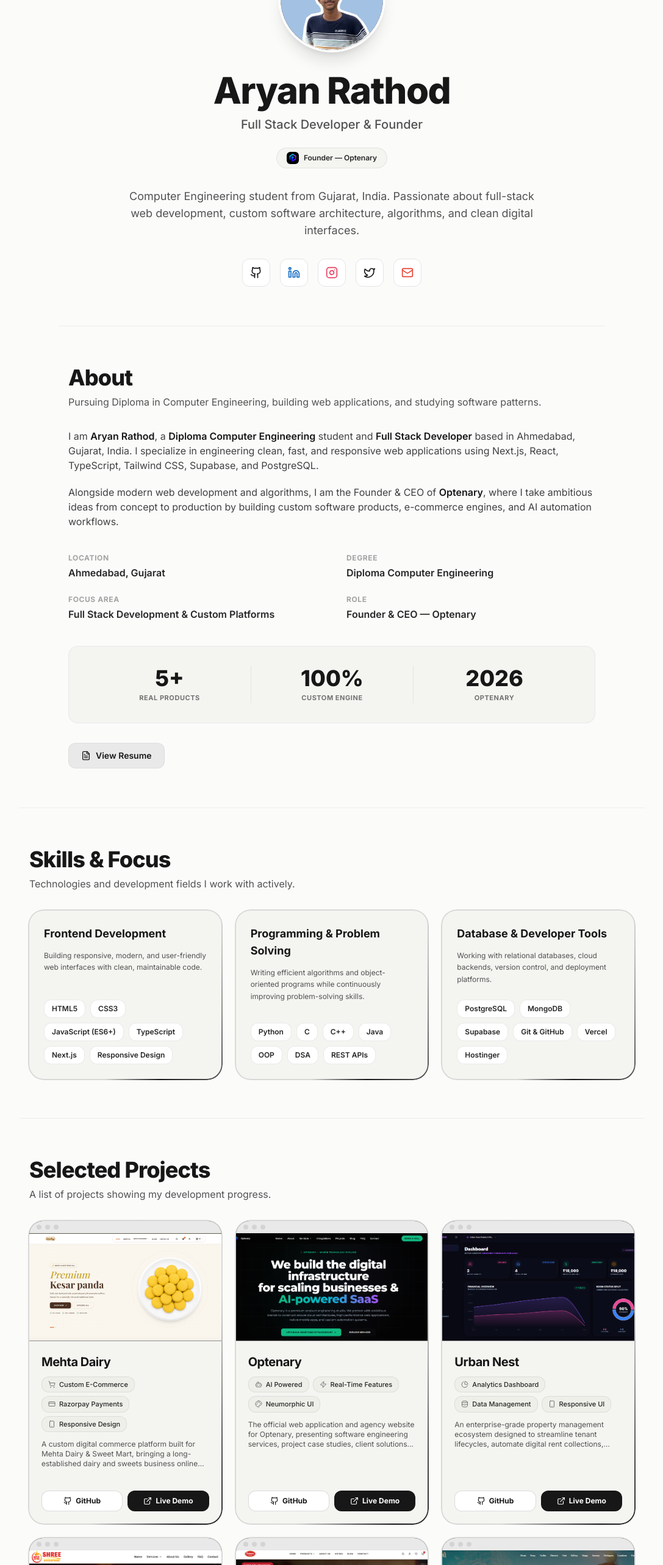
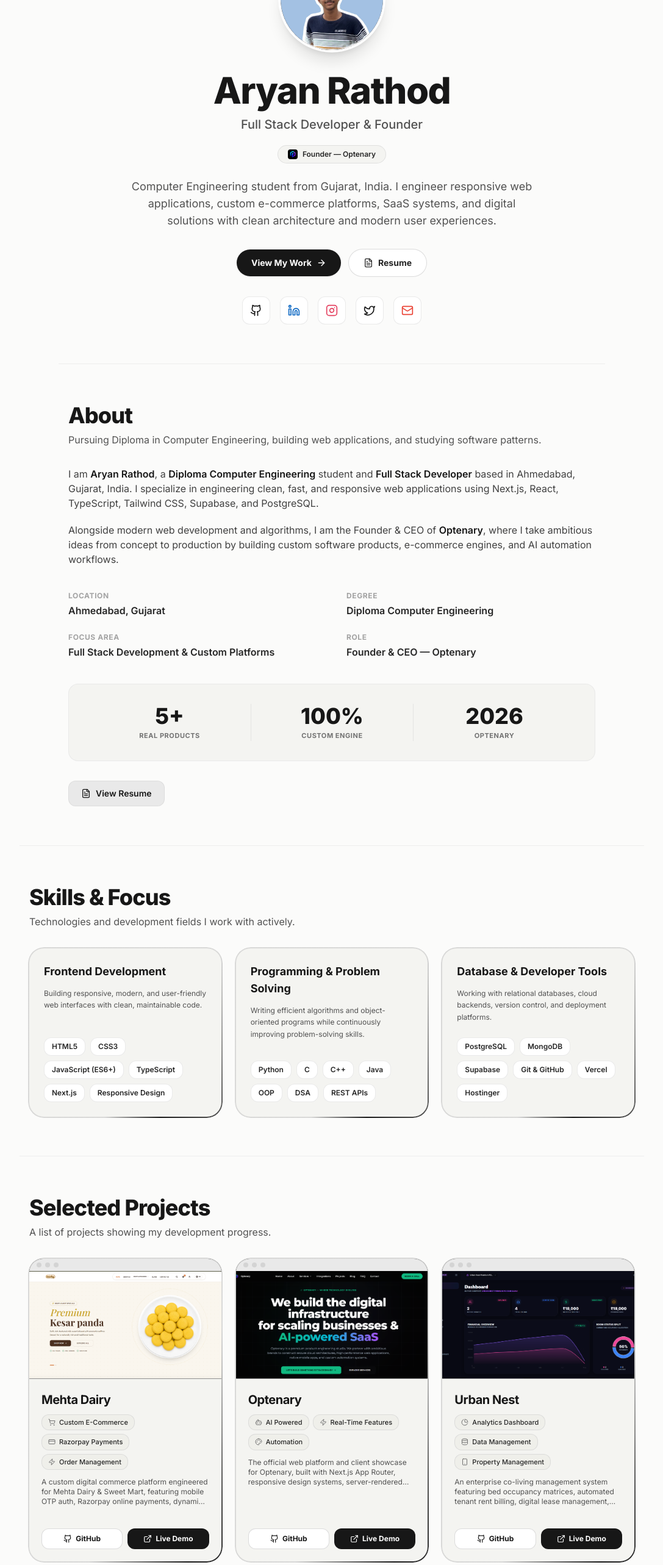
Before and after one commit to rathodaryan1/new-portfolio, a Next.js app: page / in a window 1280 px wide. Shown: the part 234-2800 px from the top of the page at 61% size, without its empty margins (96-1183 px from the left). Built offline with nearby package versions, Linux system fonts and the light colour scheme.

Commit message:
10/10 portfolio polish: enhanced Hero positioning, refined verified project badges and descriptions, and verified build

```diff
--- a/components/hero/Hero.tsx
+++ b/components/hero/Hero.tsx
@@ -1,15 +1,17 @@
 "use client";
 
 import { personal } from "@/data/personal";
-import { socialLinks } from "@/data/social";
+import { socialLinks, resumeUrl } from "@/data/social";
 import { motion } from "framer-motion";
-import { Github, Linkedin, Instagram, Twitter, Mail } from "lucide-react";
+import Image from "next/image";
+import Link from "next/link";
+import { Github, Linkedin, Instagram, Twitter, Mail, ArrowRight, FileText } from "lucide-react";
 
 export function Hero() {
   return (
     <section
       id="hero"
-      className="relative pt-28 sm:pt-36 pb-12 sm:pb-16 px-4 flex flex-col justify-center items-center text-center max-w-3xl mx-auto overflow-hidden"
+      className="scroll-mt-28 relative pt-28 sm:pt-36 pb-12 sm:pb-16 px-4 flex flex-col justify-center items-center text-center max-w-3xl mx-auto overflow-hidden"
     >
       <motion.div
         initial={{ opacity: 0, y: 15 }}
@@ -17,13 +19,16 @@
         transition={{ duration: 0.5 }}
         className="flex flex-col items-center w-full"
       >
-        {/* Circular Avatar Photo */}
+        {/* Circular Avatar Photo with Priority Next.js Image */}
         <div className="relative mb-6 sm:mb-8">
-          <div className="w-32 h-32 sm:w-44 sm:h-44 rounded-full overflow-hidden border-4 border-white dark:border-neutral-800 shadow-xl bg-neutral-100 dark:bg-neutral-900">
-            <img
+          <div className="relative w-32 h-32 sm:w-44 sm:h-44 rounded-full overflow-hidden border-4 border-white dark:border-neutral-800 shadow-xl bg-neutral-100 dark:bg-neutral-900">
+            <Image
               src={personal.avatarUrl}
               alt="Aryan Rathod — Full Stack Developer & Founder of Optenary"
-              className="object-cover w-full h-full"
+              fill
+              sizes="(max-width: 640px) 128px, 176px"
+              priority
+              className="object-cover"
             />
           </div>
         </div>
@@ -34,27 +39,48 @@
         </h1>
 
         {/* Subtitle Role */}
-        <p className="text-base sm:text-xl font-medium text-neutral-600 dark:text-neutral-400 mb-5 sm:mb-6">
+        <p className="text-base sm:text-xl font-medium text-neutral-600 dark:text-neutral-400 mb-4 sm:mb-5">
           {personal.title}
         </p>
 
         {/* Founder Pill Badge with Optenary Logo */}
-        <div className="inline-flex items-center gap-2 px-3.5 sm:px-4 py-1.5 rounded-full text-xs font-semibold bg-[#F4F4F1] dark:bg-[#1E1E1D] text-neutral-800 dark:text-neutral-200 border border-neutral-300/50 dark:border-neutral-700/50 mb-6 sm:mb-8 shadow-xs max-w-full">
-          {/* Optenary Logo Image */}
-          <div className="w-5 h-5 rounded-md overflow-hidden shrink-0 flex items-center justify-center">
-            <img
+        <div className="inline-flex items-center gap-2 px-3.5 sm:px-4 py-1.5 rounded-full text-xs font-semibold bg-[#F4F4F1] dark:bg-[#1E1E1D] text-neutral-800 dark:text-neutral-200 border border-neutral-300/60 dark:border-neutral-700/60 mb-5 sm:mb-6 shadow-xs max-w-full">
+          <div className="relative w-4 h-4 rounded overflow-hidden shrink-0">
+            <Image
               src="/optenary-logo.png"
               alt="Optenary Logo"
-              className="w-full h-full object-cover"
+              fill
+              sizes="16px"
+              className="object-cover"
             />
           </div>
           <span className="truncate">{personal.founderBadge}</span>
         </div>
 
-        {/* Bio */}
+        {/* Concise Statement: Who I am & What I Build */}
         <p className="text-sm sm:text-lg text-neutral-600 dark:text-neutral-400 leading-relaxed max-w-2xl mb-6 sm:mb-8">
-          Computer Engineering student from Gujarat, India. Passionate about full-stack web development, custom software architecture, algorithms, and clean digital interfaces.
+          Computer Engineering student from Gujarat, India. I engineer responsive web applications, custom e-commerce platforms, SaaS systems, and digital solutions with clean architecture and modern user experiences.
         </p>
+
+        {/* Primary Call to Action Buttons */}
+        <div className="flex flex-wrap items-center justify-center gap-3 mb-6 sm:mb-8">
+          <Link
+            href="#work"
+            className="inline-flex items-center gap-2 px-5 sm:px-6 py-2.5 sm:py-3 rounded-full text-xs sm:text-sm font-bold bg-neutral-900 text-white dark:bg-white dark:text-neutral-900 hover:bg-neutral-800 dark:hover:bg-neutral-100 transition-all shadow-sm"
+          >
+            <span>View My Work</span>
+            <ArrowRight className="w-4 h-4" />
+          </Link>
+          <a
+            href={resumeUrl}
+            target="_blank"
+            rel="noopener noreferrer"
+            className="inline-flex items-center gap-2 px-5 sm:px-6 py-2.5 sm:py-3 rounded-full text-xs sm:text-sm font-bold bg-white dark:bg-neutral-900 border border-neutral-300/80 dark:border-neutral-700/80 text-neutral-800 dark:text-neutral-200 hover:bg-neutral-100 dark:hover:bg-neutral-800 transition-all shadow-xs"
+          >
+            <FileText className="w-4 h-4" />
+            <span>Resume</span>
+          </a>
+        </div>
 
         {/* Crisp Official SVG Social Links Row */}
         <div className="flex items-center justify-center gap-3 sm:gap-4">
@@ -65,13 +91,13 @@
               target="_blank"
               rel="noopener noreferrer"
               aria-label={social.name}
-              className="p-3 rounded-xl bg-white dark:bg-neutral-900 border border-neutral-200 dark:border-neutral-800 text-neutral-700 dark:text-neutral-300 hover:text-neutral-900 dark:hover:text-white hover:border-neutral-400 dark:hover:border-neutral-600 transition-all hover:scale-110 flex items-center justify-center shadow-xs"
+              className="p-2.5 sm:p-3 rounded-xl bg-white dark:bg-neutral-900 border border-neutral-200/80 dark:border-neutral-800/80 text-neutral-700 dark:text-neutral-300 hover:text-neutral-900 dark:hover:text-white hover:border-neutral-400 dark:hover:border-neutral-600 transition-all hover:scale-105 flex items-center justify-center shadow-xs"
             >
-              {social.name === "LinkedIn" && <Linkedin className="w-5 h-5 text-[#0A66C2]" />}
-              {social.name === "GitHub" && <Github className="w-5 h-5 text-neutral-900 dark:text-white" />}
-              {social.name === "Instagram" && <Instagram className="w-5 h-5 text-[#E4405F]" />}
-              {social.name === "X (Twitter)" && <Twitter className="w-5 h-5 text-neutral-900 dark:text-white" />}
-              {social.name === "Email" && <Mail className="w-5 h-5 text-[#EA4335]" />}
+              {social.name === "LinkedIn" && <Linkedin className="w-4 h-4 sm:w-5 sm:h-5 text-[#0A66C2]" />}
+              {social.name === "GitHub" && <Github className="w-4 h-4 sm:w-5 sm:h-5 text-neutral-900 dark:text-white" />}
+              {social.name === "Instagram" && <Instagram className="w-4 h-4 sm:w-5 sm:h-5 text-[#E4405F]" />}
+              {social.name === "X (Twitter)" && <Twitter className="w-4 h-4 sm:w-5 sm:h-5 text-neutral-900 dark:text-white" />}
+              {social.name === "Email" && <Mail className="w-4 h-4 sm:w-5 sm:h-5 text-[#EA4335]" />}
             </a>
           ))}
         </div>
--- a/data/projects.ts
+++ b/data/projects.ts
@@ -35,7 +35,7 @@
     title: "Mehta Dairy",
     subtitle: "Custom E-Commerce Platform for a Heritage Food Brand",
     category: "B2C • CUSTOM E-COMMERCE • FOOD & RETAIL",
-    description: "A custom digital commerce platform built for Mehta Dairy & Sweet Mart, bringing a long-established dairy and sweets business online with a modern shopping experience, online payments, customer accounts, delivery management, order tracking, WhatsApp ordering, and a powerful administration system.",
+    description: "A custom digital commerce platform engineered for Mehta Dairy & Sweet Mart, featuring mobile OTP auth, Razorpay online payments, dynamic delivery zone validation, and automated WhatsApp order notifications.",
     image: "/projects/mehta-dairy.png",
     altText: "Mehta Dairy custom e-commerce website",
     accentColor: "rgba(217, 119, 6, 0.15)",
@@ -45,8 +45,7 @@
     featureBadges: [
       { icon: "shopping-cart", label: "Custom E-Commerce" },
       { icon: "credit-card", label: "Razorpay Payments" },
-      { icon: "smartphone", label: "Responsive Design" },
-      { icon: "zap", label: "Performance Optimized" }
+      { icon: "zap", label: "Order Management" }
     ],
     technologies: [
       "Next.js",
@@ -95,7 +94,7 @@
     title: "Optenary",
     subtitle: "Official Technology & Digital Product Agency Platform",
     category: "AGENCY • DIGITAL PRODUCTS • SOFTWARE",
-    description: "The official web application and agency website for Optenary, presenting software engineering services, project case studies, client solutions, technical capabilities, and automated inquiry workflows.",
+    description: "The official web platform and client showcase for Optenary, built with Next.js App Router, responsive design systems, server-rendered case studies, and structured technical quotation workflows.",
     image: "/projects/optenary.png",
     altText: "Optenary technology agency website",
     accentColor: "rgba(0, 201, 141, 0.15)",
@@ -105,8 +104,7 @@
     featureBadges: [
       { icon: "bot", label: "AI Powered" },
       { icon: "zap", label: "Real-Time Features" },
-      { icon: "palette", label: "Neumorphic UI" },
-      { icon: "volume", label: "Audio Streams" }
+      { icon: "palette", label: "Automation" }
     ],
     technologies: [
       "Next.js",
@@ -139,7 +137,7 @@
     title: "Urban Nest",
     subtitle: "Enterprise Co-Living & Housing SaaS Platform",
     category: "B2B2C • SAAS & MOBILE APP",
-    description: "An enterprise-grade property management ecosystem designed to streamline tenant lifecycles, automate digital rent collections, optimize bed allocation, and coordinate maintenance logistics for modern co-living providers.",
+    description: "An enterprise co-living management system featuring bed occupancy matrices, automated tenant rent billing, digital lease management, and maintenance dispatch coordination.",
     image: "/projects/urban-nest.png",
     altText: "Urban Nest property management dashboard",
     accentColor: "rgba(37, 99, 235, 0.15)",
@@ -149,8 +147,7 @@
     featureBadges: [
       { icon: "pie-chart", label: "Analytics Dashboard" },
       { icon: "database", label: "Data Management" },
-      { icon: "smartphone", label: "Responsive UI" },
-      { icon: "moon", label: "Dark Mode" }
+      { icon: "smartphone", label: "Property Management" }
     ],
     technologies: [
       "Next.js",
@@ -184,7 +181,7 @@
     title: "Shree Enterprise",
     subtitle: "Industrial Fire Protection B2B Portal",
     category: "B2B • CORPORATE PLATFORM",
-    description: "A corporate digital platform for industrial fire protection solutions, featuring product and equipment presentation, safety information, compliance-focused content, and business enquiry workflows.",
+    description: "A corporate industrial platform for safety equipment and suppression systems, featuring structured compliance product cataloging and interactive Request for Quote (RFQ) workflows.",
     image: "/projects/shree-enterprise.png",
     altText: "Shree Enterprise fire safety website",
     accentColor: "rgba(220, 38, 38, 0.15)",
@@ -194,8 +191,7 @@
     featureBadges: [
       { icon: "flame", label: "Fire Safety Portal" },
       { icon: "file-text", label: "Technical RFQ" },
-      { icon: "database", label: "Datasheet Hub" },
-      { icon: "smartphone", label: "Responsive Layout" }
+      { icon: "database", label: "Product/Datasheet Hub" }
     ],
     technologies: [
       "Next.js",
@@ -227,7 +223,7 @@
     title: "Vishal Masala",
     subtitle: "Headless E-Commerce Spices Engine",
     category: "B2C & B2B • HEADLESS COMMERCE",
-    description: "A custom headless e-commerce architecture engineered for high-throughput spice retailing and bulk distribution, featuring instant product indexing, multi-faceted filtering, and seamless custom shipping calculations.",
+    description: "A custom headless e-commerce system built for regional spice distribution, engineered with sub-second product indexing, multi-weight variant pricing, and streamlined checkout.",
     image: "/projects/vishal-masala.png",
     altText: "Vishal Masala e-commerce website",
     accentColor: "rgba(234, 88, 12, 0.15)",
@@ -236,9 +232,8 @@
     featured: false,
     featureBadges: [
       { icon: "shopping-cart", label: "Headless Commerce" },
-      { icon: "zap", label: "Sub-Second Search" },
-      { icon: "smartphone", label: "Responsive Design" },
-      { icon: "moon", label: "Dark Mode" }
+      { icon: "zap", label: "Product Search" },
+      { icon: "smartphone", label: "Responsive Commerce" }
     ],
     technologies: [
       "Next.js",
@@ -271,7 +266,7 @@
     title: "Laalo",
     subtitle: "Immersive Theatrical Campaign Experience",
     category: "MEDIA & ENTERTAINMENT • IMMERSIVE WEB DESIGN",
-    description: "An experiential cinematic landing page designed to promote the theatrical launch of Laalo, featuring immersive visual storytelling and campaign-focused presentation.",
+    description: "An experiential cinematic landing destination for theatrical film promotion, combining motion design, audio-video integration, and direct box office ticket booking channels.",
     image: "/projects/laalo.png",
     altText: "Laalo theatrical campaign website",
     accentColor: "rgba(147, 51, 234, 0.15)",
@@ -281,8 +276,7 @@
     featureBadges: [
       { icon: "film", label: "Cinematic Motion" },
       { icon: "volume", label: "Audio & Video" },
-      { icon: "ticket", label: "Ticket Booking" },
-      { icon: "zap", label: "Fluid Animations" }
+      { icon: "ticket", label: "Ticket Booking" }
     ],
     technologies: [
       "Next.js",
```
